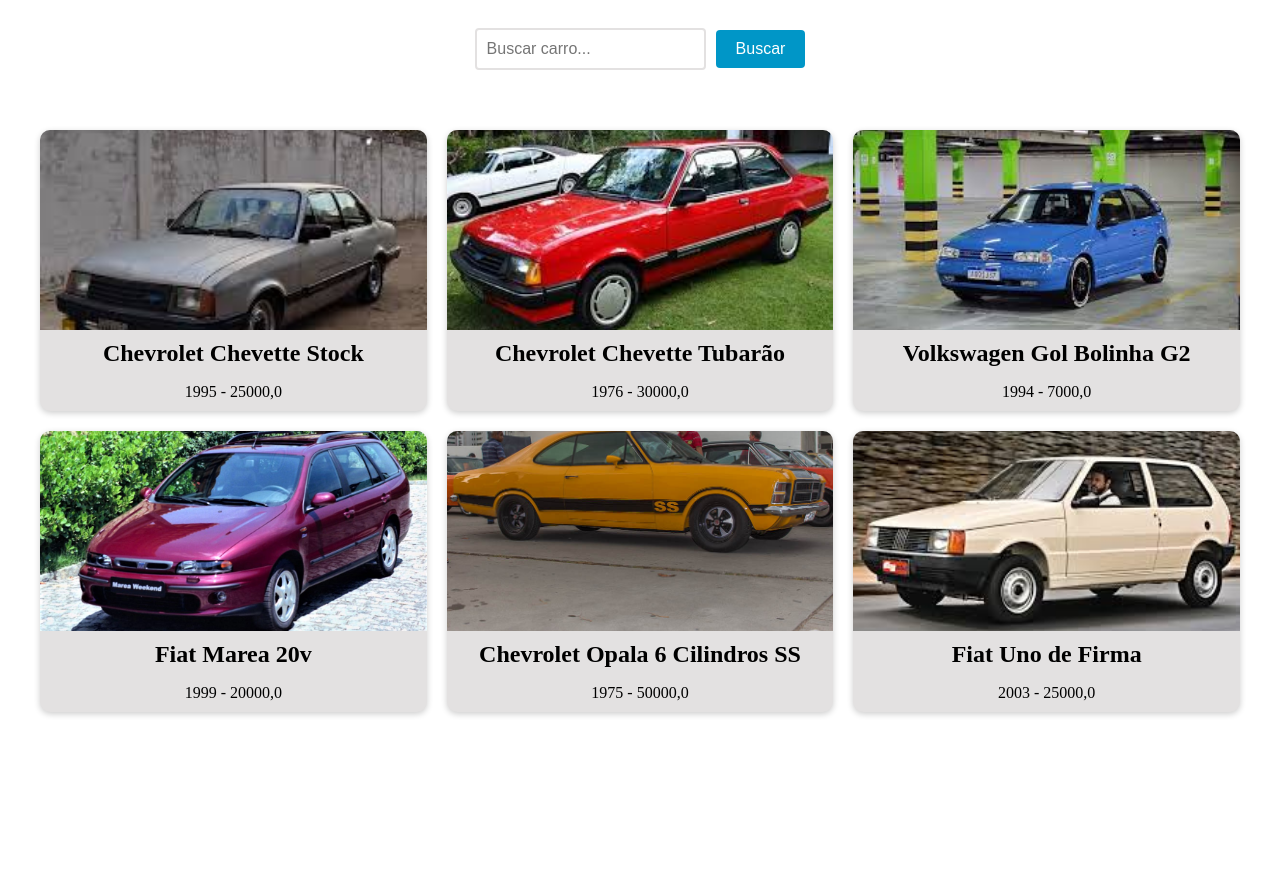
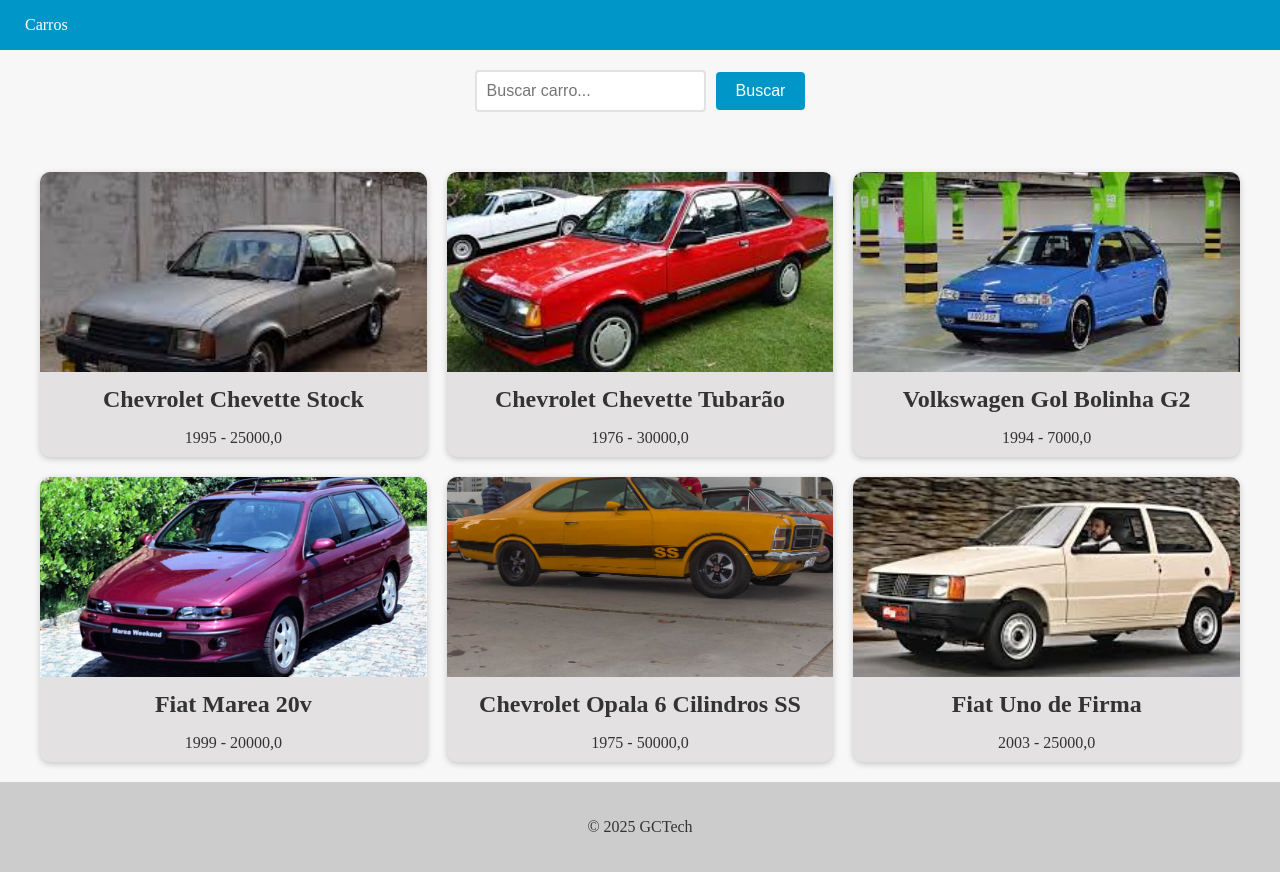
Before and after one commit to ogabrielchagas/python-cars-sales, a Django app: page /cars/ in a window 1280 px wide. Before the commit the page ends 716 px from the top, so only its background shows below. Run offline with Django 5.2, Linux system fonts and the light colour scheme; data comes from the database, SQL or seed files in the repository.

Commit message:
add: app/templates folder and created in it a base.html file to improve frontend. add:In settings.py TEMPLATES 'DIRS' i added the new app/templates. update: cars.html now extends base.html

```diff
--- a/app/settings.py
+++ b/app/settings.py
@@ -56,7 +56,7 @@
 TEMPLATES = [
     {
         'BACKEND': 'django.template.backends.django.DjangoTemplates',
-        'DIRS': [],
+        'DIRS': ['app/templates'],
         'APP_DIRS': True,
         'OPTIONS': {
             'context_processors': [
--- /dev/null
+++ b/app/templates/base.html
@@ -0,0 +1,88 @@
+<!DOCTYPE html>
+<html lang="pt-BR">
+<head>
+    <meta charset="UTF-8">
+    <meta name="viewport" content="width=device-width, initial-scale=1.0">
+    <title>{% block title %}{% endblock %}</title>
+    <style>
+        body {
+            font-family: 'Open Sans' sans-serif;
+            background-color: #f7f7f7;
+            color: #333;
+            margin: 0;
+            padding: 0;
+        }
+
+        header {
+            background-color: #0096c7;
+            color: #fff;
+            text-align: center;
+        }
+
+        footer {
+            background-color: #ccc;
+            color: #333;
+            padding: 20px;
+            text-align: center;
+        }
+
+        nav {
+            background-color: #0096c7;
+            color: #fff;
+            height: 50px;
+            display: flex;
+            justify-content: space-between;
+            align-items: center;
+        }
+
+        nav ul {
+            list-style: none;
+            margin: 0;
+            padding: 0;
+            display: flex;
+        }
+
+        nav ul li {
+            margin: 0 10px;
+        }
+
+        nav ul li a {
+            color: #fff;
+            text-decoration: none;
+            font-size: 16px;
+            padding: 15px;
+            transition: all 0.3 ease;
+        }
+
+        nav ul li a:hover {
+            background-color: #32bbe8;
+        }
+
+        nav ul li.active a {
+            background-color: #666;
+        }
+
+        nav ul li.active a:hover {
+            background-color: #999;
+        }
+    </style>
+</head>
+<body>
+    <header>
+        <nav>
+            <ul>
+                <li><a href="`{% url 'cars_list' %}">Carros</a></li>
+            </ul>
+        </nav>
+    </header>
+
+    <main>
+        {% block content %}
+        {% endblock %}
+    </main>
+
+    <footer>
+        <p>&copy; 2025 GCTech</p>
+    </footer>
+</body>
+</html>
--- a/cars/templates/cars.html
+++ b/cars/templates/cars.html
@@ -1,3 +1,5 @@
+{% extends "base.html" %}
+
 {% block content %}
     <style>
         .car-grid {
```
